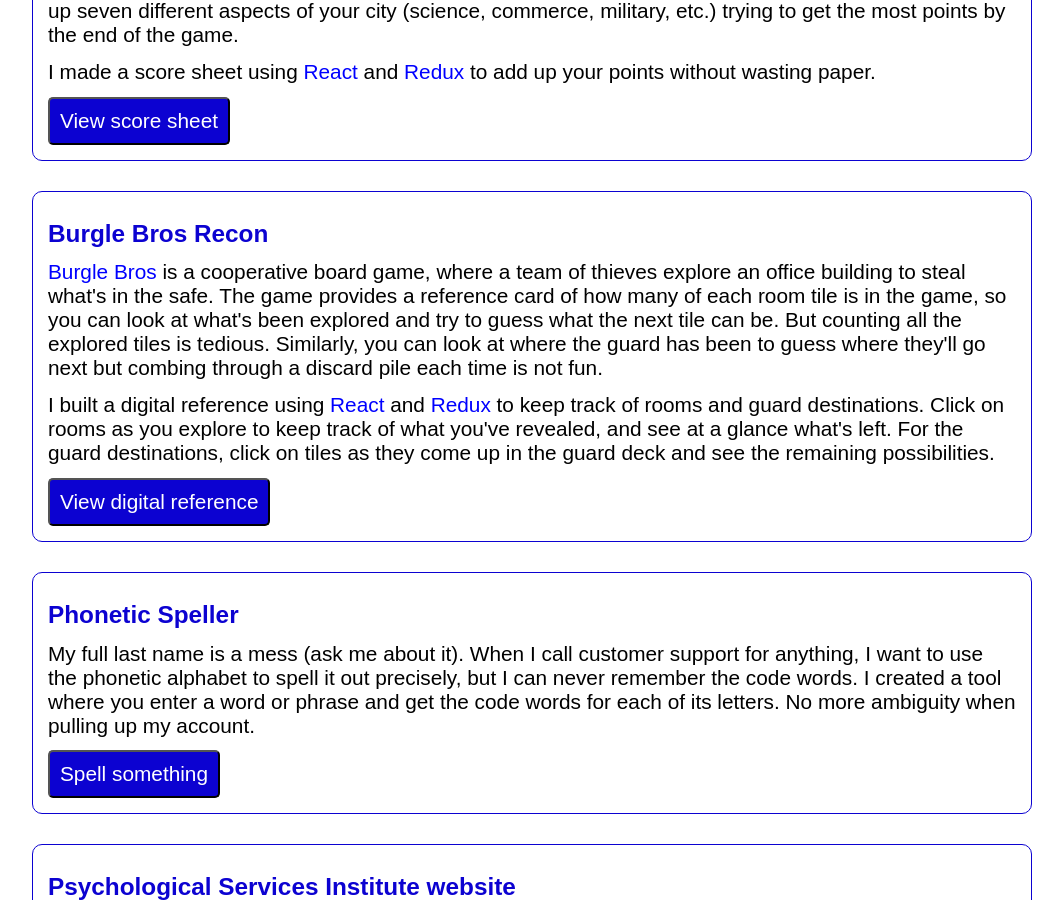
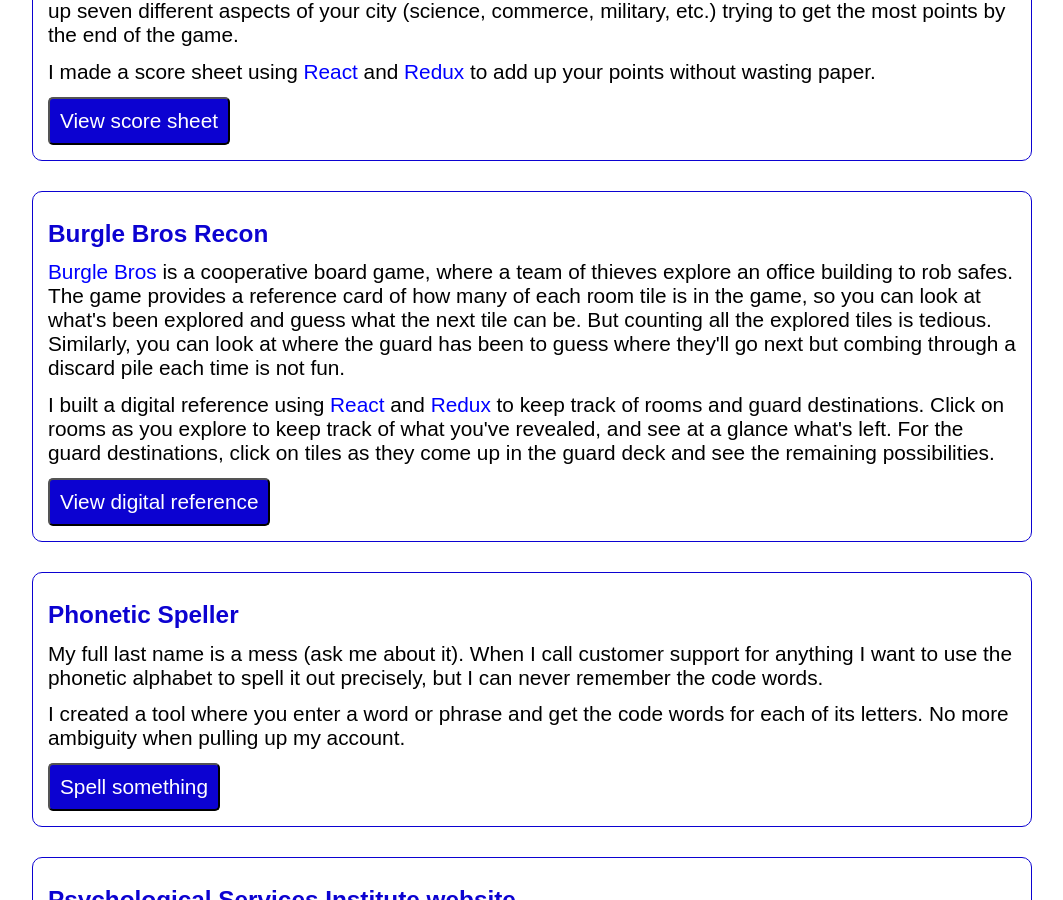
Before and after one commit to koralcem/personal-site, a Jekyll site: the page built from index.html, in a window 1280 px wide and 900 px high, scrolled down 415 px. Shown: the whole window, without its empty margins (108-1171 px from the left). Built offline with Jekyll 4.4.1, drawn with Linux system fonts in a browser that asks for light colours.

Commit message:
Split a paragraph in the phonetic speller description

```diff
--- a/index.html
+++ b/index.html
@@ -21,7 +21,7 @@
 
 <div class="project">
   <h3>Burgle Bros Recon</h3>
-  <p><a href="http://www.burglebros.com/">Burgle Bros</a> is a cooperative board game, where a team of thieves explore an office building to steal what's in the safe. The game provides a reference card of how many of each room tile is in the game, so you can look at what's been explored and try to guess what the next tile can be. But counting all the explored tiles is tedious. Similarly, you can look at where the guard has been to guess where they'll go next but combing through a discard pile each time is not fun.</p>
+  <p><a href="http://www.burglebros.com/">Burgle Bros</a> is a cooperative board game, where a team of thieves explore an office building to rob safes. The game provides a reference card of how many of each room tile is in the game, so you can look at what's been explored and guess what the next tile can be. But counting all the explored tiles is tedious. Similarly, you can look at where the guard has been to guess where they'll go next but combing through a discard pile each time is not fun.</p>
 
   <p>I built a digital reference using <a href="https://reactjs.org/">React</a> and <a href="https://redux.js.org/">Redux</a> to keep track of rooms and guard destinations. Click on rooms as you explore to keep track of what you've revealed, and see at a glance what's left. For the guard destinations, click on tiles as they come up in the guard deck and see the remaining possibilities.</p>
 
@@ -30,7 +30,9 @@
 
 <div class="project">
   <h3>Phonetic Speller</h3>
-  <p>My full last name is a mess (ask me about it). When I call customer support for anything, I want to use the phonetic alphabet to spell it out precisely, but I can never remember the code words. I created a tool where you enter a word or phrase and get the code words for each of its letters. No more ambiguity when pulling up my account.</p>
+  <p>My full last name is a mess (ask me about it). When I call customer support for anything I want to use the phonetic alphabet to spell it out precisely, but I can never remember the code words.</p>
+
+  <p>I created a tool where you enter a word or phrase and get the code words for each of its letters. No more ambiguity when pulling up my account.</p>
 
   <button type="button" onclick="window.location.href='phonetic-speller'">Spell something</button>
 </div>
```
